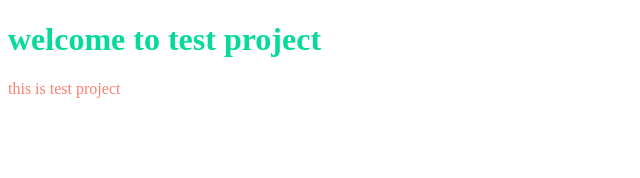
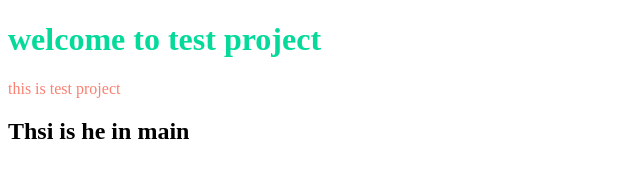
Before and after one commit to ghaffarbajwa9/test, a plain HTML site: page index.html in a window 1280 px wide. Shown: the whole page, without its empty margins (0-640 px from the left). Drawn offline with Linux system fonts and the light colour scheme.

Commit message:
new heading is added

```diff
--- a/index.html
+++ b/index.html
@@ -17,5 +17,6 @@
     <h1> welcome to test project</h1>
 
     <p style="color: salmon">this is test project</p>
+    <h2>Thsi is he in main</h2>
 </body>
 </html>
```
